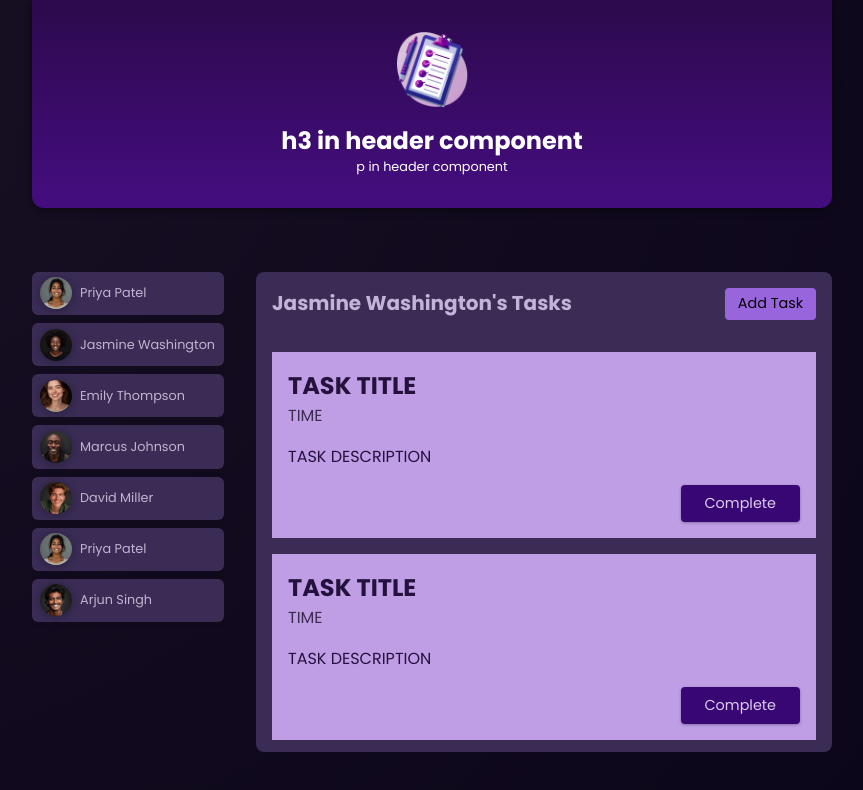
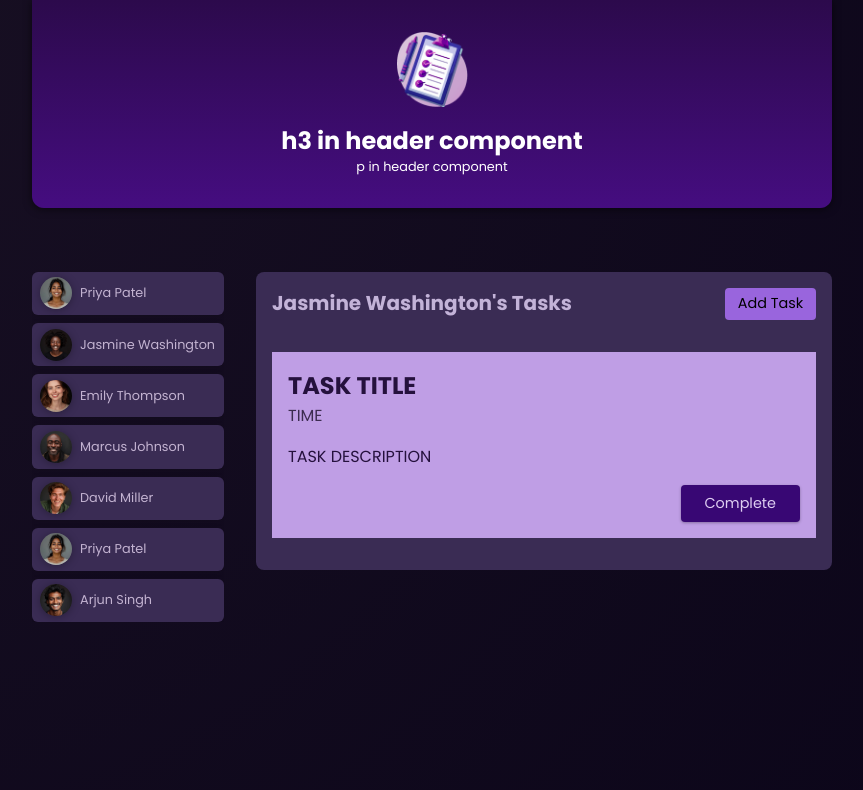
Before and after one commit to Sean-Xiao-Liu/angular101, an Angular app: page / in a window 1280 px wide. Both pictures are taken after a click on the button "Jasmine Washington". Shown: the top 790 px of the page, without its empty margins (208-1071 px from the left). Built offline with nearby package versions, Linux system fonts and the light colour scheme.

Commit message:
output user specific tasks

```diff
--- a/src/app/components/app.component.html
+++ b/src/app/components/app.component.html
@@ -15,7 +15,7 @@
     }
   </ul>
   @if(name) {
-    <app-tasks [name]="name"></app-tasks>
+    <app-tasks [name]="name" [userId]="selectedUserId"></app-tasks>
   } @else {
     <p id="no-user-selected">No user selected yet</p>
   }
--- a/src/app/components/tasks/tasks.component.html
+++ b/src/app/components/tasks/tasks.component.html
@@ -7,11 +7,10 @@
   </header>
 
   <ul>
+    @for (task of filteredTasks; track task.id) {
     <li>
-      <app-task/>
+      <app-task />
     </li>
-    <li>
-      <app-task/>
-    </li>
+    }
   </ul>
 </section>
--- a/src/app/components/tasks/tasks.component.ts
+++ b/src/app/components/tasks/tasks.component.ts
@@ -1,5 +1,6 @@
 import { Component, Input } from '@angular/core';
 import { TaskComponent } from './task/task.component';
+import { DUMMY_TASKS } from '../../../assets/tasks/dummy-tasks';
 
 @Component({
   selector: 'app-tasks',
@@ -13,4 +14,10 @@ export class TasksComponent {
   // the name property is passed from the app.component.html file
   // and the name property is used in the tasks.component.html file
   @Input({ required: true }) name!: string;
+  @Input({ required: true }) userId!: string;
+  tasks = DUMMY_TASKS;
+
+  get filteredTasks() {
+    return this.tasks.filter((task) => task.userId === this.userId);
+  }
 }
--- a/src/assets/tasks/dummy-tasks.ts
+++ b/src/assets/tasks/dummy-tasks.ts
@@ -1,16 +1,29 @@
 export const DUMMY_TASKS = [
     {
         id: 't1',
+        userId: 'u1',
         title: 'Task 1',
         description: 'Task 1 description',
         completed: false,
         createdAt: '2025-01-01',
+        dueDate: '2025-01-02'
     },
     {
         id: 't2',
+        userId: 'u2',
         title: 'Task 2',
         description: 'Task 2 description',
         completed: false,
         createdAt: '2025-01-01',
+        dueDate: '2025-01-02'
+    },
+    {
+        id: 't3',
+        userId: 'u3',
+        title: 'Task 3',
+        description: 'Task 3 description',
+        completed: false,
+        createdAt: '2025-01-01',
+        dueDate: '2025-01-02'
     }
 ]
```
